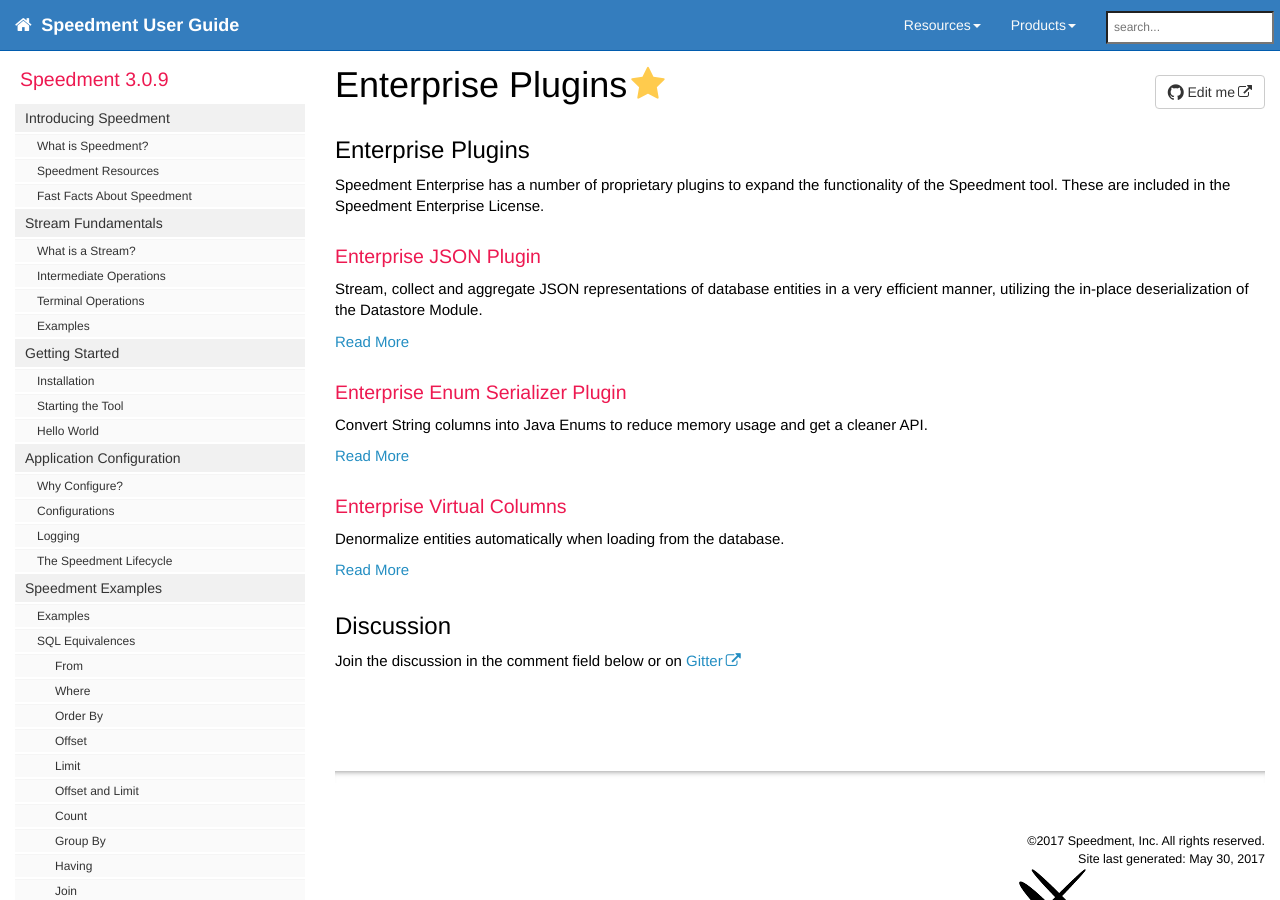
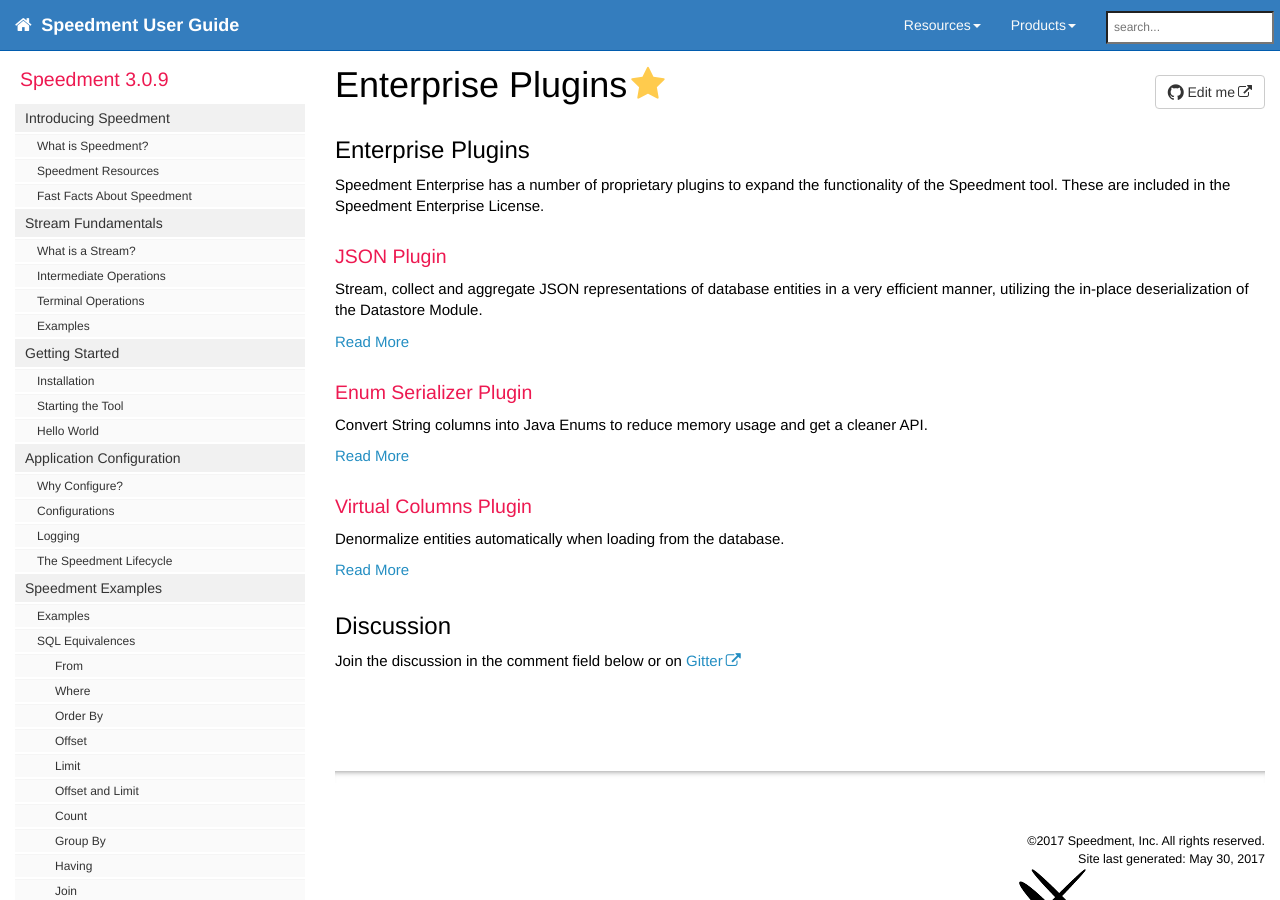
Before and after one commit to speedment/speedment-doc, a Jekyll site: the page built from pages/enterprise_plugins.md, in a window 1280 px wide and 900 px high. Built offline with Jekyll 4.4.1, drawn with Linux system fonts in a browser that asks for light colours; nearby versions of some CDN libraries; comment, search, counter and statistics services are not loaded.

Commit message:
Update enterprise_plugins.md

```diff
--- a/pages/enterprise_plugins.md
+++ b/pages/enterprise_plugins.md
@@ -13,17 +13,17 @@
 ## Enterprise Plugins
 Speedment Enterprise has a number of proprietary plugins to expand the functionality of the Speedment tool. These are included in the Speedment Enterprise License.
 
-### Enterprise JSON Plugin
+### JSON Plugin
 Stream, collect and aggregate JSON representations of database entities in a very efficient manner, utilizing the in-place deserialization of the Datastore Module.
 
 [Read More](enterprise_json#top)
 
-### Enterprise Enum Serializer Plugin
+### Enum Serializer Plugin
 Convert String columns into Java Enums to reduce memory usage and get a cleaner API.
 
 [Read More](enterprise_enums#top)
 
-### Enterprise Virtual Columns
+### Virtual Columns Plugin
 Denormalize entities automatically when loading from the database.
 
 [Read More](enterprise_virtualcolumns#top)
```
